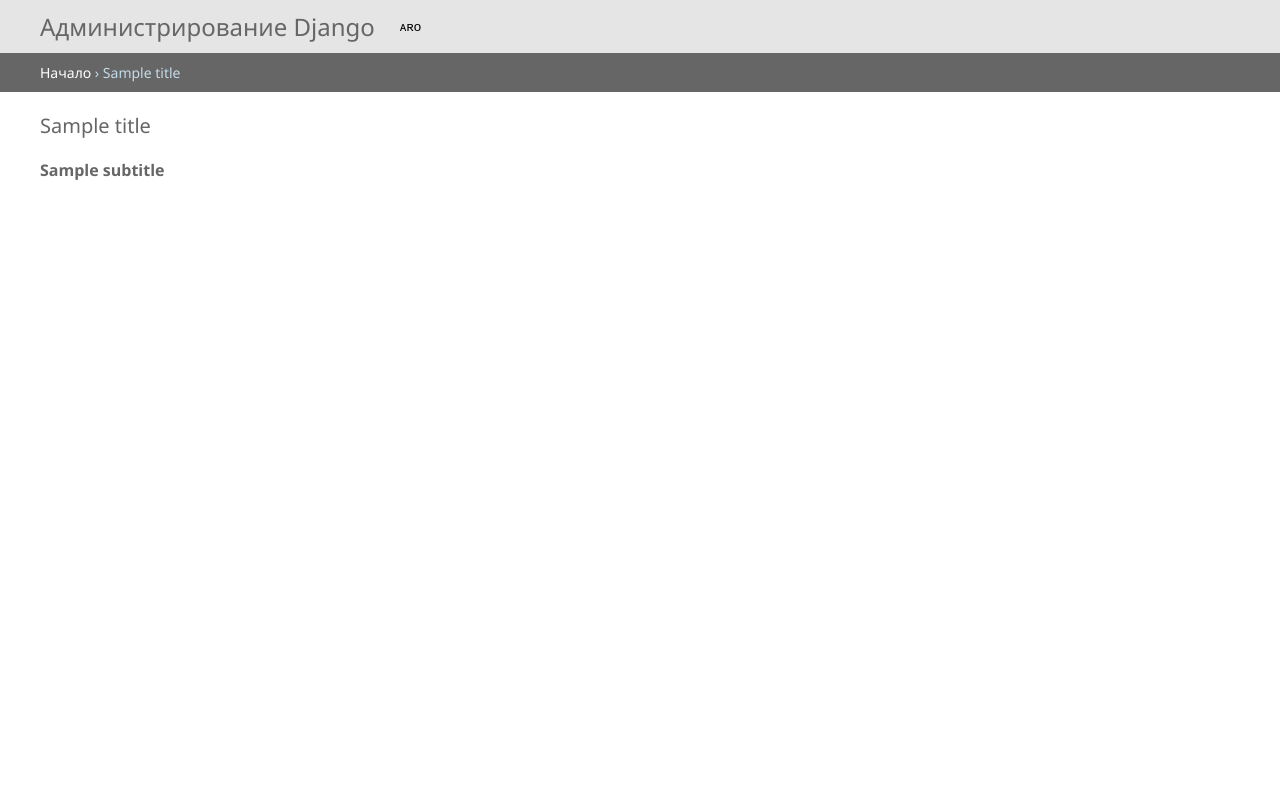
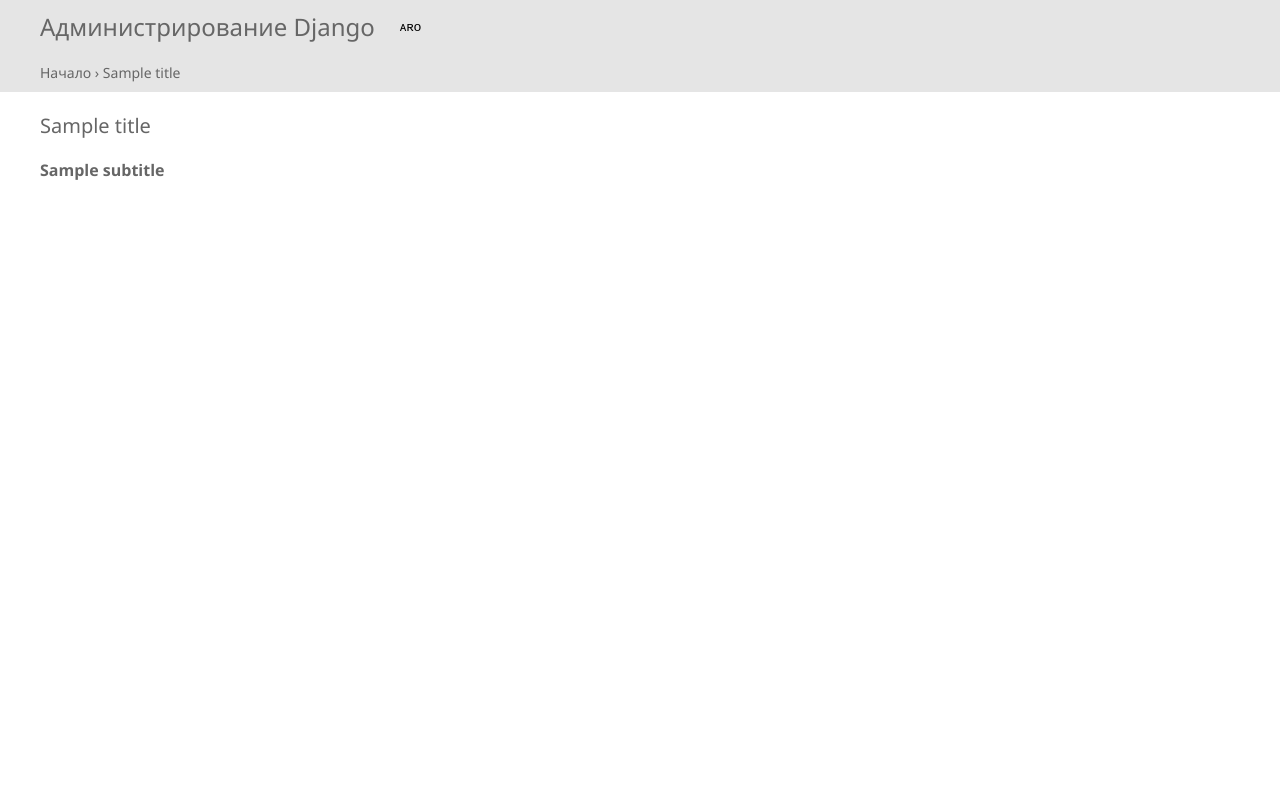
Before and after one commit to evgShamshin/aro_connector_web, a Django app: template website_project/templates/admin/base_site.html in a window 1280 px wide. Run offline with Django 5.2, Linux system fonts and the light colour scheme; the template is opened without the code that fills it: most values are stand-ins (such as "Sample title", 1, 10 or a date in 2020).

Commit message:
2025.05.07

```diff
--- a/website_project/static/css/admin/admin.css
+++ b/website_project/static/css/admin/admin.css
@@ -28,11 +28,22 @@ html[data-theme="light"],
     --body-loud-color: #666;
     --body-fg: #666;
     --secondary: #666;
-    --breadcrumbs-bg: #666;
     --link-fg: #666;
     --link-hover-color: #666;
     --header-color: #666;
-    --header-link-color: #a8a5a5;
+    --header-link-color: #666;
     --message-warning-bg: #666;
-    --selected-row: red;
+    --selected-row: #a8a5a5;
+    --breadcrumbs-bg: #e5e5e5;
+    --breadcrumbs-fg: #666;
+    --header-bg: #e5e5e5;
+    --default-button-bg: #e5e5e5;
 }
+
+div.breadcrumbs a {
+    color: #666;
+}
+
+div.breadcrumbs a:focus, div.breadcrumbs a:hover {
+    color: #666;
+}
```
Also changed, not shown: website_project/db.sqlite3.
